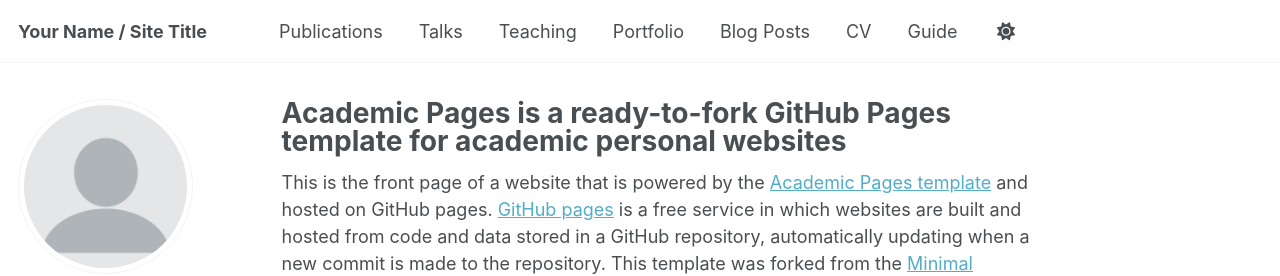
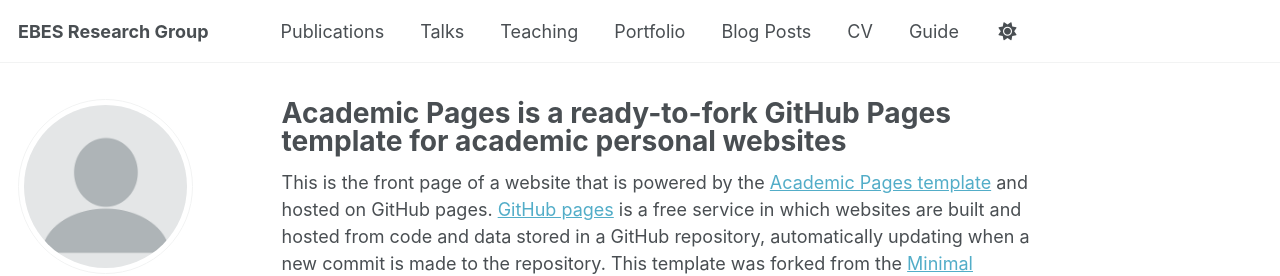
Before and after one commit to JaehoShin84/EBES-Group, a Jekyll site: the page built from _pages/about.md, in a window 1280 px wide. Shown: the top 276 px of the page. Built offline with Jekyll 4.4.1, drawn with Linux system fonts in a browser that asks for light colours; some web fonts are replaced; a script that is not in the unit is left out.

Commit message:
Update _config.yml

```diff
--- a/_config.yml
+++ b/_config.yml
@@ -9,7 +9,7 @@
 # Basic Site Settings
 locale                   : "en-US"
 site_theme               : "default" # Currently available options are "default", "air"
-title                    : "Your Name / Site Title"
+title                    : "EBES Research Group"
 title_separator          : "-"
 name                     : &name "Your Name"
 description              : &description "Your Name's academic portfolio"   # Update this with a general description of your site, this is the default if not overridden by a page
```
